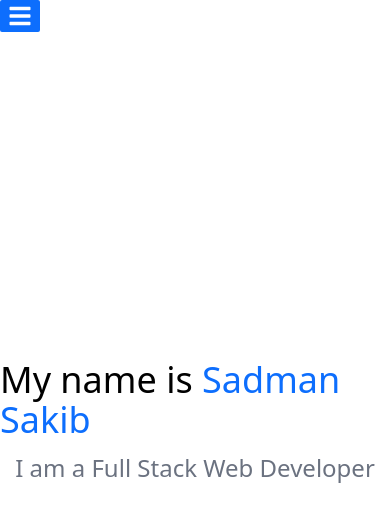
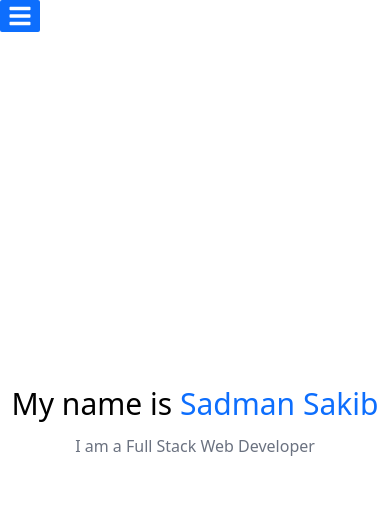
Before and after one commit to ssakib4040/nextjs-portfolio, a Next.js app: page / in a window 390 px wide. Shown: the top 522 px of the page. Built offline with nearby package versions, Linux system fonts and the light colour scheme.

Commit message:
Index font responsive added

```diff
--- a/pages/index.tsx
+++ b/pages/index.tsx
@@ -1,10 +1,10 @@
 export default function Index() {
   return (
     <div className="h-screen flex flex-col justify-center items-center">
-      <h2 className="text-4xl font-medium mb-3">
+      <h2 className="text-3xl md:text-4xl font-medium mb-3">
         My name is <span className="text-[#0D6EFD]">Sadman Sakib</span>
       </h2>
-      <p className="text-2xl font-medium text-gray-500">
+      <p className="text-1xl md:text-2xl font-medium text-gray-500">
         I am a Full Stack Web Developer
       </p>
     </div>
```
